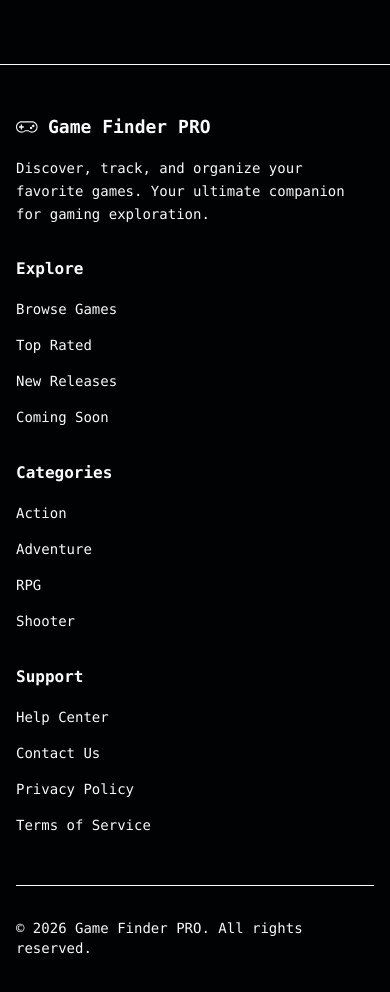
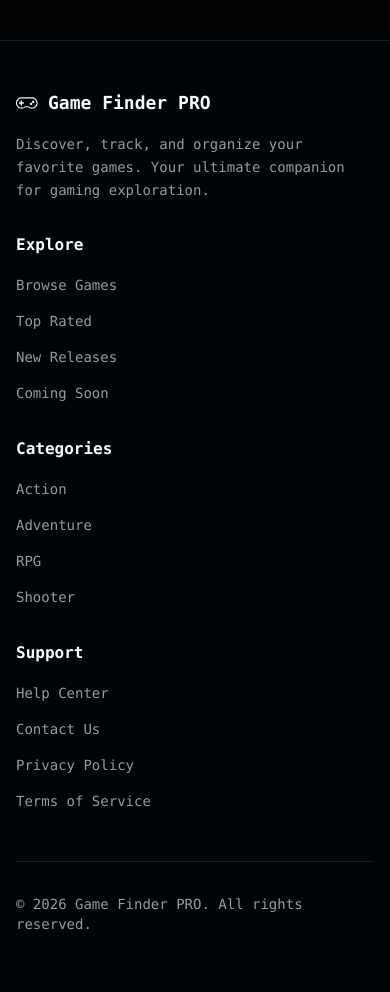
Before and after one commit to DayanVR/game-finder-pro-v2, a Next.js app: page /gamer-library in a window 390 px wide. Shown: the part 960-1952 px from the top of the page. Built offline with nearby package versions, Linux system fonts and the light colour scheme.

Commit message:
feat: Update styling in Selection and Footer components for improved responsiveness and visual consistency

```diff
--- a/src/features/games/components/Selection.tsx
+++ b/src/features/games/components/Selection.tsx
@@ -17,7 +17,7 @@ function Selection(props: { searchGame: boolean }) {
       <select
         onChange={(e) => updateURLParam('sortBy', e.target.value, router, searchParams, pathname)}
         disabled={props.searchGame}
-        className="rounded-md bg-black/30 px-2 py-2.5 md:px-6"
+        className="rounded-md bg-(--color-bg-secondary) text-white/60 px-2 py-2.5 md:px-6"
         id="sorting"
       >
         <optgroup label="Rating:">
--- a/src/features/libs/functions.ts
+++ b/src/features/libs/functions.ts
@@ -16,6 +16,10 @@ export const updateURLParam = (
     params.set(key, value);
   } else {
     params.delete(key);
+  }
+
+  if (key !== 'page') {
+    params.set('page', '1');
   }
 
   const query = params.toString();
--- a/src/features/shared/Footer.tsx
+++ b/src/features/shared/Footer.tsx
@@ -3,7 +3,7 @@ import Controller from '../svg/detailsPage/Controller';
 
 export default function Footer() {
   return (
-    <footer className="border-border/40 bg-card/50 mt-16 border-t">
+    <footer className="mt-10 border-t border-white/10 bg-(--color-bg-secondary)">
       <div className="mx-auto max-w-7xl px-4 py-12 sm:px-6 lg:px-8">
         <div className="grid grid-cols-1 gap-8 md:grid-cols-4">
           <div className="md:col-span-1">
@@ -14,15 +14,15 @@ export default function Footer() {
               <Controller className="text-primary h-6 w-6" />
               <span className="text-lg font-bold">Game Finder PRO</span>
             </Link>
-            <p className="text-muted-foreground mt-4 text-sm leading-relaxed">
+            <p className="mt-4 text-sm leading-relaxed text-white/60">
               Discover, track, and organize your favorite games. Your ultimate companion for gaming
               exploration.
             </p>
           </div>
 
           <div>
-            <h3 className="text-foreground mb-4 font-semibold">Explore</h3>
-            <ul className="space-y-3">
+            <h3 className="mb-4 font-semibold">Explore</h3>
+            <ul className="space-y-3 text-white/60">
               <li>
                 <Link
                   href="#"
@@ -59,8 +59,8 @@ export default function Footer() {
           </div>
 
           <div>
-            <h3 className="text-foreground mb-4 font-semibold">Categories</h3>
-            <ul className="space-y-3">
+            <h3 className="mb-4 font-semibold">Categories</h3>
+            <ul className="space-y-3 text-white/60">
               <li>
                 <Link
                   href="#"
@@ -97,8 +97,8 @@ export default function Footer() {
           </div>
 
           <div>
-            <h3 className="text-foreground mb-4 font-semibold">Support</h3>
-            <ul className="space-y-3">
+            <h3 className="mb-4 font-semibold">Support</h3>
+            <ul className="space-y-3 text-white/60">
               <li>
                 <Link
                   href="#"
@@ -135,8 +135,8 @@ export default function Footer() {
           </div>
         </div>
 
-        <div className="border-border/40 mt-12 gap-4 border-t pt-8 sm:flex-row">
-          <p className="text-muted-foreground text-sm">
+        <div className="mt-12 gap-4 border-t border-white/10 pt-8">
+          <p className="text-sm text-white/60">
             © {new Date().getFullYear()} Game Finder PRO. All rights reserved.
           </p>
         </div>
```
